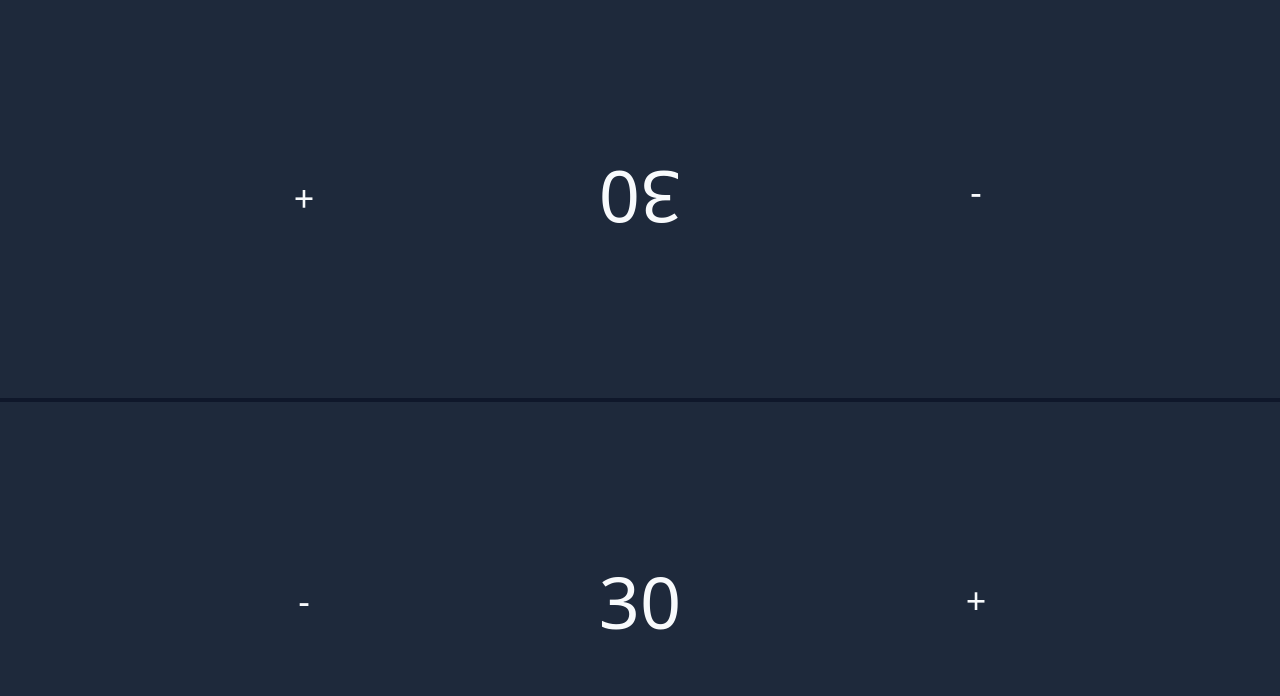
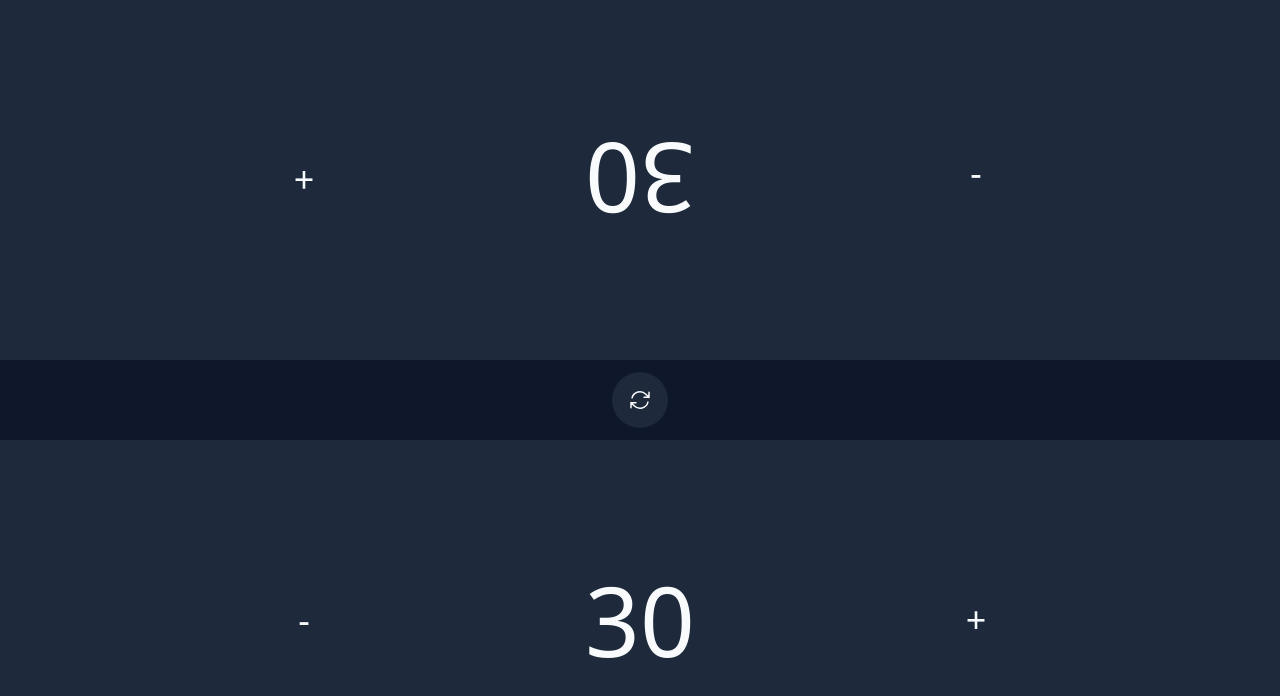
Before and after one commit to visualjerk/swu-health-counter, a Vue app: page / in a window 1280 px wide. Shown: the top 696 px of the page. Built offline with nearby package versions, Linux system fonts and the light colour scheme.

Commit message:
add reset

```diff
--- a/src/App.vue
+++ b/src/App.vue
@@ -1,6 +1,7 @@
 <script setup lang="ts">
 import { useHealth } from './useHealth'
 import HealthCounter from './HealthCounter.vue'
+import ReloadIcon from './icons/ReloadIcon.vue'
 
 const defaultHealth = 30
 
@@ -12,20 +13,34 @@ const playerTwo = useHealth({
   id: 'swu-health-player-two',
   initialHealth: defaultHealth,
 })
+
+function reset() {
+  playerOne.reset()
+  playerTwo.reset()
+}
 </script>
 
 <template>
-  <div class="bg-slate-900 min-h-svh grid gap-1">
+  <div class="bg-slate-900 min-h-svh flex flex-col">
     <HealthCounter
       :health="playerOne.health"
       @heal="playerOne.heal"
       @damage="playerOne.damage"
-      class="rotate-180"
+      class="rotate-180 flex-grow"
     />
+    <div class="flex-shrink-0 grid place-items-center p-3">
+      <button
+        class="text-slate-50 w-14 h-14 bg-slate-800 grid place-items-center rounded-full"
+        @click="reset"
+      >
+        <ReloadIcon />
+      </button>
+    </div>
     <HealthCounter
       :health="playerTwo.health"
       @heal="playerTwo.heal"
       @damage="playerTwo.damage"
+      class="flex-grow"
     />
   </div>
 </template>
--- a/src/HealthCounter.vue
+++ b/src/HealthCounter.vue
@@ -13,7 +13,7 @@ const emit = defineEmits<{
 
 <template>
   <div class="relative grid bg-slate-800 text-slate-50">
-    <div class="grid place-items-center text-7xl">{{ health }}</div>
+    <div class="grid place-items-center text-8xl">{{ health }}</div>
     <div class="absolute inset-0 grid grid-cols-2 gap-24 text-4xl p-4">
       <button @click="emit('damage')" class="cursor-pointer">-</button>
       <button @click="emit('heal')" class="cursor-pointer">+</button>
--- /dev/null
+++ b/src/icons/ReloadIcon.vue
@@ -0,0 +1,16 @@
+<template>
+  <svg
+    xmlns="http://www.w3.org/2000/svg"
+    fill="none"
+    viewBox="0 0 24 24"
+    stroke-width="1.5"
+    stroke="currentColor"
+    class="size-6"
+  >
+    <path
+      stroke-linecap="round"
+      stroke-linejoin="round"
+      d="M16.023 9.348h4.992v-.001M2.985 19.644v-4.992m0 0h4.992m-4.993 0 3.181 3.183a8.25 8.25 0 0 0 13.803-3.7M4.031 9.865a8.25 8.25 0 0 1 13.803-3.7l3.181 3.182m0-4.991v4.99"
+    />
+  </svg>
+</template>
--- a/src/useHealth.ts
+++ b/src/useHealth.ts
@@ -17,9 +17,14 @@ export function useHealth({ id, initialHealth }: UseHealthProps) {
     health.value++
   }
 
+  function reset() {
+    health.value = initialHealth
+  }
+
   return {
     health: computed(() => health.value),
     damage,
     heal,
+    reset,
   }
 }
```
